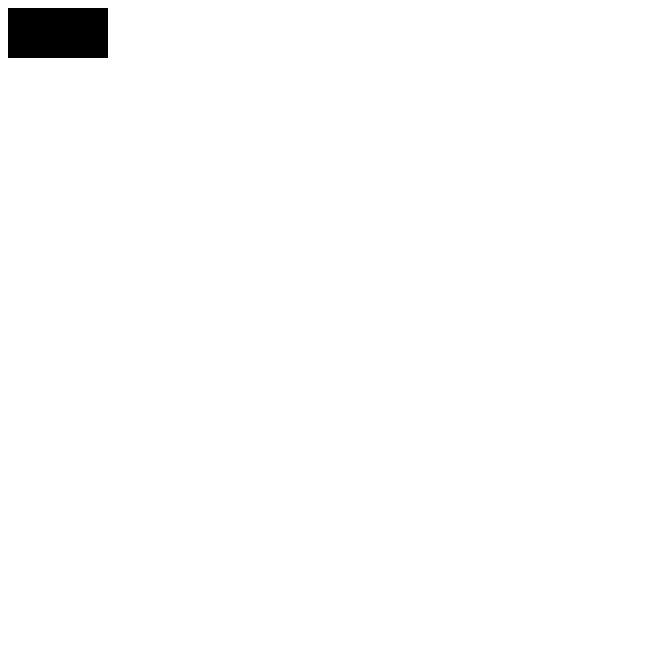
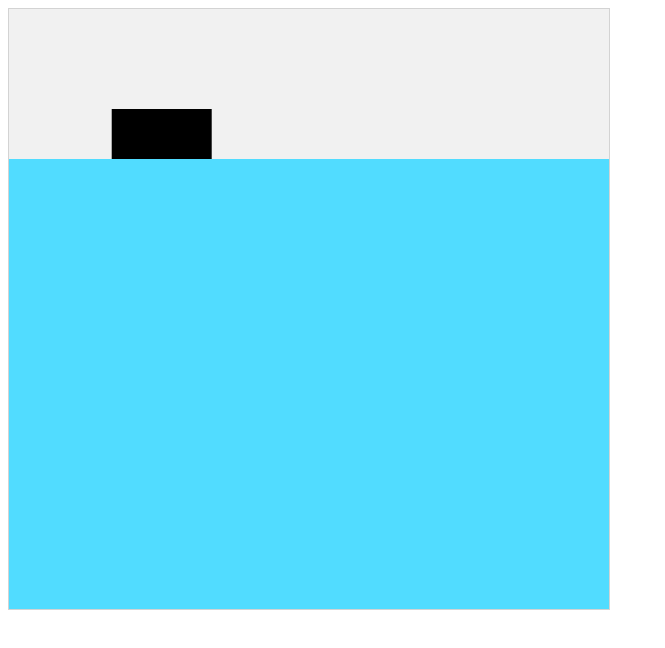
Before and after one commit to YahorPadlucki/FunniestCatch, a plain HTML site: page index.html in a window 1280 px wide. Shown: the whole page, without its empty margins (0-665 px from the left). Drawn offline with Linux system fonts and the light colour scheme.

Commit message:
sea, boat moves

```diff
--- a/index.html
+++ b/index.html
@@ -3,6 +3,12 @@
 <head>
     <meta charset="UTF-8">
     <title>Funniest Catch</title>
+    <style>
+        canvas {
+            border:1px solid #d3d3d3;
+            background-color: #f1f1f1;
+        }
+    </style>
 </head>
 <body>
     <script src="js/models/GameModel.js"></script>
--- a/js/Engine.js
+++ b/js/Engine.js
@@ -6,8 +6,11 @@ var Engine = (function (global) {
     var ctx = canvas.getContext('2d');
 
     function Engine() {
-        ctx.width = 800;
-        ctx.height = 600;
+        this.elementsToDraw = [];
+        this.elementsToUpdate = [];
+
+        canvas.width = 600;
+        canvas.height = 600;
 
         document.body.appendChild(canvas);
 
@@ -17,16 +20,34 @@ var Engine = (function (global) {
 
 
     Engine.prototype.init = function () {
+        this.prevTime = Date.now();
         this.enterFrame();
     };
 
     Engine.prototype.enterFrame = function () {
-        var elements = GameModel.getInstance().elements;
 
-        for (var i = 0; i < elements.length; i++) {
-            elements[i].render();
+        var now = Date.now();
+        var deltaTime = (now - this.prevTime) / 1000.0;
+
+        this.draw();
+        this.update(deltaTime);
+
+        this.prevTime = now;
+
+        window.requestAnimationFrame(this.enterFrame.bind(this)); //todo :binding
+    };
+
+    Engine.prototype.draw = function () {
+        GameModel.getInstance().ctx.clearRect(0, 0, ctx.canvas.width, ctx.canvas.height);
+        for (var i = 0; i < this.elementsToDraw.length; i++) {
+            this.elementsToDraw[i].draw();
         }
-        window.requestAnimationFrame(this.enterFrame.bind(this)); //todo :binding
+    };
+
+    Engine.prototype.update = function (deltaTime) {
+        for (var i = 0; i < this.elementsToUpdate.length; i++) {
+            this.elementsToUpdate[i].update(deltaTime);
+        }
     };
 
     return Engine;
--- a/js/Game.js
+++ b/js/Game.js
@@ -2,8 +2,30 @@
     var engine = new Engine();
     engine.init();
 
-    var boat = new Boat();
-    GameModel.getInstance().elements.push(boat);
+    var context =GameModel.getInstance().ctx;
+
+    var boatPositionX = context.canvas.width/2;
+    var seaPositionY = 150;
+
+
+    var sea = {
+        draw:function (){
+
+          context.beginPath();
+          context.rect(0, seaPositionY, context.canvas.width, context.canvas.height-seaPositionY);
+          context.closePath();
+
+          context.fillStyle = "#51DCFF";
+          context.fill();
+      }
+    };
+    engine.elementsToDraw.push(sea);
+
+
+    var boat = new Boat(boatPositionX,seaPositionY);
+    engine.elementsToDraw.push(boat);
+    engine.elementsToUpdate.push(boat);
+
 
 
 
--- a/js/elements/Boat.js
+++ b/js/elements/Boat.js
@@ -1,26 +1,37 @@
 var Boat = (function () {
-    function Boat() {
-        this.positionX = 0;
-        this.positionY = 0;
+    function Boat(x,y) {
+        this.positionX = x;
+        this.positionY = y;
+        this.mousePosition=y;
         this.width = 100;
         this.heigth = 50;
+        this.boatSpeed = 0.8;
 
         GameModel.getInstance().doc.addEventListener("mousemove",onMouseMove.bind(this),false);
 
-        function onMouseMove(){
-
+        function onMouseMove(e) {
+            var mouseX = e.clientX ;
+            var canvas = GameModel.getInstance().ctx.canvas;
+            if(mouseX > 0 && mouseX < canvas.width) {
+                this.mousePosition = mouseX;
+            }
         }
     }
 
-    Boat.prototype.render = function () {
+    Boat.prototype.draw = function () {
         var ctx = GameModel.getInstance().ctx;
 
         ctx.beginPath();
-        ctx.rect(this.positionX, this.positionY, this.width, this.heigth);
-        ctx.fillStyle = "0x000000";
+        ctx.rect(this.positionX-this.width/2, this.positionY-this.heigth, this.width, this.heigth);
+        ctx.fillStyle = "#000000";
         ctx.fill();
         ctx.closePath();
     };
 
+
+    Boat.prototype.update = function (deltaTime){
+         this.positionX = this.positionX + (this.mousePosition-this.positionX)*(this.boatSpeed*deltaTime);
+    };
+
     return Boat
 }());
--- a/js/models/GameModel.js
+++ b/js/models/GameModel.js
@@ -3,7 +3,6 @@ var GameModel = (function () {
 
     function init() {
         return {
-            elements: [],
             ctx:"",
             doc:""
         };
```
